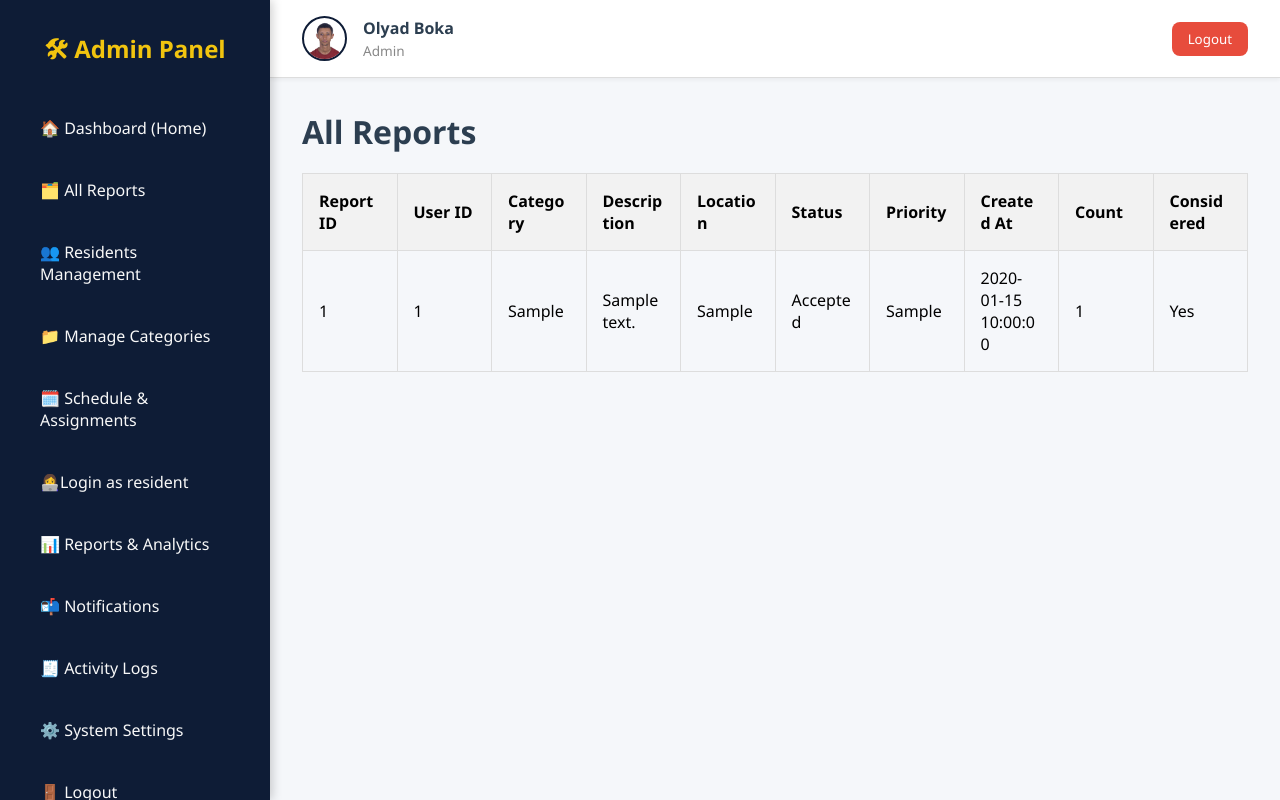
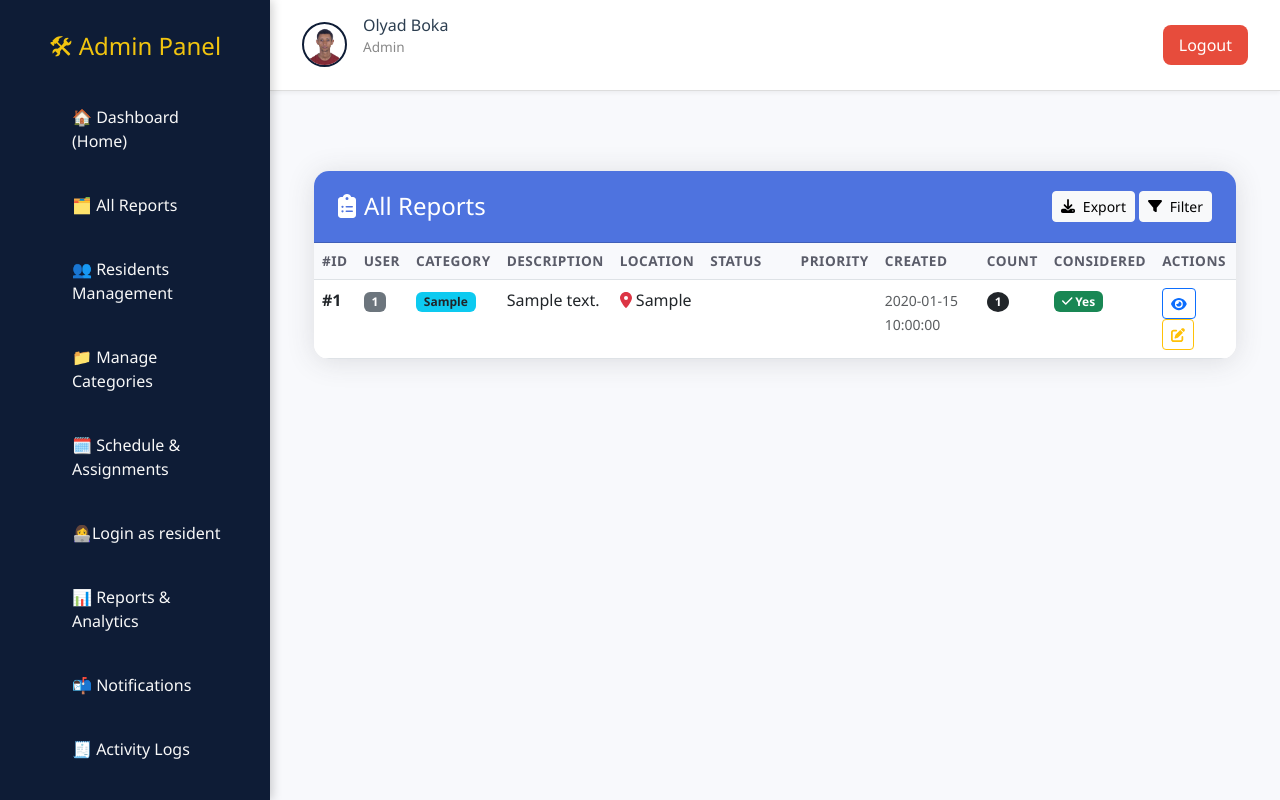
Before and after one commit to olyadboka/Reporting-system, a PHP site: page /allReports.php in a window 1280 px wide. Run offline with PHP 8.4, Linux system fonts and the light colour scheme; tables that the repository leaves empty or names only in its code hold one stand-in row (values such as "Sample post").

Commit message:
modified:   Admin Dashboard/all reports/allReports.css 	modified:   Admin Dashboard/all reports/allReports.php 	modified:   login/Signup.php 	new file:   login/Singup.js

```diff
--- a/Admin Dashboard/all reports/allReports.css
+++ b/Admin Dashboard/all reports/allReports.css
@@ -1,27 +1,90 @@
-table {
-  width: 100%;
-  border-collapse: collapse;
-  margin-top: 20px;
-  table-layout: fixed; /* Ensures consistent column widths */
+:root {
+  --primary-color: #4e73df;
+  --secondary-color: #858796;
+  --success-color: #1cc88a;
+  --info-color: #36b9cc;
+  --warning-color: #f6c23e;
+  --danger-color: #e74a3b;
+  --light-color: #f8f9fc;
+  --dark-color: #5a5c69;
 }
-th,
-td {
-  border: 1px solid #ddd;
-  padding: 1rem;
-  text-align: left;
-  word-wrap: break-word;
+
+body {
+  background-color: #f8f9fc;
+  font-family: "Nunito", -apple-system, BlinkMacSystemFont, sans-serif;
 }
-th {
-  background-color: #f2f2f2;
-  position: sticky;
-  top: 0;
+
+.card {
+  border: none;
+  border-radius: 15px;
+  box-shadow: 0 0.15rem 1.75rem 0 rgba(58, 59, 69, 0.15);
 }
-tr:nth-child(even) {
-  background-color: #f9f9f9;
+
+.card-header {
+  background-color: var(--primary-color);
+  color: white;
+  border-radius: 15px 15px 0 0 !important;
+  padding: 1.25rem 1.5rem;
 }
+
+.table-responsive {
+  border-radius: 0 0 15px 15px;
+}
+
+.table thead th {
+  background-color: var(--light-color);
+  color: var(--dark-color);
+  font-weight: 600;
+  text-transform: uppercase;
+  font-size: 0.85rem;
+  letter-spacing: 0.5px;
+}
+
+.table tbody tr:hover {
+  background-color: rgba(78, 115, 223, 0.05);
+}
+
+.badge-pill {
+  border-radius: 10rem;
+  padding: 0.5em 0.8em;
+  font-weight: 600;
+}
+
+.status-open {
+  background-color: var(--primary-color);
+}
+
+.status-in-progress {
+  background-color: var(--info-color);
+}
+
+.status-resolved {
+  background-color: var(--success-color);
+}
+
+.status-closed {
+  background-color: var(--secondary-color);
+}
+
+.priority-high {
+  background-color: var(--danger-color);
+}
+
+.priority-medium {
+  background-color: var(--warning-color);
+  color: #000;
+}
+
+.priority-low {
+  background-color: var(--info-color);
+}
+
 .description-cell {
-  max-width: 400px;
+  max-width: 300px;
+  white-space: normal;
 }
-.container {
-  overflow-x: auto;
+
+.action-btn {
+  padding: 0.25rem 0.5rem;
+  font-size: 0.875rem;
 }
--- a/Admin Dashboard/all reports/allReports.php
+++ b/Admin Dashboard/all reports/allReports.php
@@ -5,7 +5,11 @@
   <meta charset="UTF-8">
   <meta name="viewport" content="width=device-width, initial-scale=1.0">
   <title>All Reports</title>
-  <link rel="stylesheet" href="../dashboardHome.css" />
+  <!-- Bootstrap CSS -->
+  <link href="https://cdn.jsdelivr.net/npm/bootstrap@5.3.0/dist/css/bootstrap.min.css" rel="stylesheet">
+  <!-- Font Awesome -->
+  <link rel="stylesheet" href="https://cdnjs.cloudflare.com/ajax/libs/font-awesome/6.4.0/css/all.min.css">
+  <link rel="stylesheet" href="../dashboardHome.css">
   <link rel="stylesheet" href="allReports.css">
 </head>
 
@@ -13,44 +17,57 @@
   <?php include "../commonAdmin.php"; ?>
   <?php include "../../reportDB/dbconnection.php"; ?>
 
-  <div class="container">
-    <h1>All Reports</h1>
+  <div class="container py-5">
+    <div class="card">
+      <div class="card-header d-flex justify-content-between align-items-center">
+        <h4 class="m-0"><i class="fas fa-clipboard-list me-2"></i>All Reports</h4>
+        <div>
+          <button class="btn btn-sm btn-light"><i class="fas fa-download me-1"></i> Export</button>
+          <button class="btn btn-sm btn-light"><i class="fas fa-filter me-1"></i> Filter</button>
+        </div>
+      </div>
 
+      <div class="table-responsive">
         <?php
         $sql = "SELECT * FROM reports";
         $result = mysqli_query($con, $sql);
 
         if(mysqli_num_rows($result) > 0) {
         ?>
-    <table>
+        <table class="table table-hover mb-0">
           <thead>
             <tr>
-          <th>Report ID</th>
-          <th>User ID</th>
+              <th>#ID</th>
+              <th>User</th>
               <th>Category</th>
-          <th>Description</th>
+              <th class="description-cell">Description</th>
               <th>Location</th>
               <th>Status</th>
               <th>Priority</th>
-          <th>Created At</th>
+              <th>Created</th>
               <th>Count</th>
               <th>Considered</th>
+              <th>Actions</th>
             </tr>
           </thead>
           <tbody>
             <?php
             while($row = mysqli_fetch_assoc($result)) {
               echo "<tr>";
-            echo "<td>".htmlspecialchars($row['report_id'])."</td>";
-            echo "<td>".htmlspecialchars($row['user_id'])."</td>";
-            echo "<td>".htmlspecialchars($row['category'])."</td>";
-            echo "<td>".htmlspecialchars($row['description'])."</td>";
-            echo "<td>".htmlspecialchars($row['location'])."</td>";
-            echo "<td>".htmlspecialchars($row['status'])."</td>";
-            echo "<td>".htmlspecialchars($row['priority'])."</td>";
-            echo "<td>".htmlspecialchars($row['created_at'])."</td>";
-            echo "<td>".htmlspecialchars($row['count'])."</td>";
-            echo "<td>".($row['is_considered'] ? 'Yes' : 'No')."</td>";
+              echo "<td><span class='fw-bold'>#".htmlspecialchars($row['report_id'])."</span></td>";
+              echo "<td><span class='badge bg-secondary'>".htmlspecialchars($row['user_id'])."</span></td>";
+              echo "<td><span class='badge bg-info text-dark'>".htmlspecialchars($row['category'])."</span></td>";
+              echo "<td class='description-cell'>".nl2br(htmlspecialchars($row['description']))."</td>";
+              echo "<td><i class='fas fa-map-marker-alt text-danger me-1'></i>".htmlspecialchars($row['location'])."</td>";
+              echo "<td><span class='badge badge-pill status-".strtolower(str_replace(' ', '-', $row['status']))."'>".htmlspecialchars($row['status'])."</span></td>";
+              echo "<td><span class='badge badge-pill priority-".strtolower($row['priority'])."'>".htmlspecialchars($row['priority'])."</span></td>";
+              echo "<td><small class='text-muted'>".htmlspecialchars($row['created_at'])."</small></td>";
+              echo "<td><span class='badge bg-dark rounded-circle'>".htmlspecialchars($row['count'])."</span></td>";
+              echo "<td>".($row['is_considered'] ? '<span class="badge bg-success"><i class="fas fa-check"></i> Yes</span>' : '<span class="badge bg-secondary"><i class="fas fa-times"></i> No</span>')."</td>";
+              echo "<td>
+                      <button class='btn btn-sm btn-outline-primary action-btn' title='View'><i class='fas fa-eye'></i></button>
+                      <button class='btn btn-sm btn-outline-warning action-btn' title='Edit'><i class='fas fa-edit'></i></button>
+                    </td>";
               echo "</tr>";
             }
             ?>
@@ -58,11 +75,22 @@
         </table>
         <?php
         } else {
-      echo "<p>No reports found.</p>";
+          echo '<div class="p-4 text-center">
+                  <i class="fas fa-exclamation-circle fa-3x text-muted mb-3"></i>
+                  <h5 class="text-muted">No reports found</h5>
+                  <p class="text-muted">There are currently no reports in the system</p>
+                  <button class="btn btn-primary"><i class="fas fa-plus me-1"></i> Create New Report</button>
+                </div>';
         }
         ?>
       </div>
+    </div>
+  </div>
 
+  <!-- Bootstrap JS Bundle with Popper -->
+  <script src="https://cdn.jsdelivr.net/npm/bootstrap@5.3.0/dist/js/bootstrap.bundle.min.js"></script>
+  <!-- Font Awesome -->
+  <script src="https://cdnjs.cloudflare.com/ajax/libs/font-awesome/6.4.0/js/all.min.js"></script>
 </body>
 
 </html>
--- a/login/Signup.php
+++ b/login/Signup.php
@@ -148,7 +148,7 @@
   </div>
 
 
-
+  <script src="Singup.js"></script>
 </body>
 
 </html>
```
Also changed, not shown: login/Singup.js (added, +69 -0 lines). Lines whose indentation alone changed are shown as unchanged.
